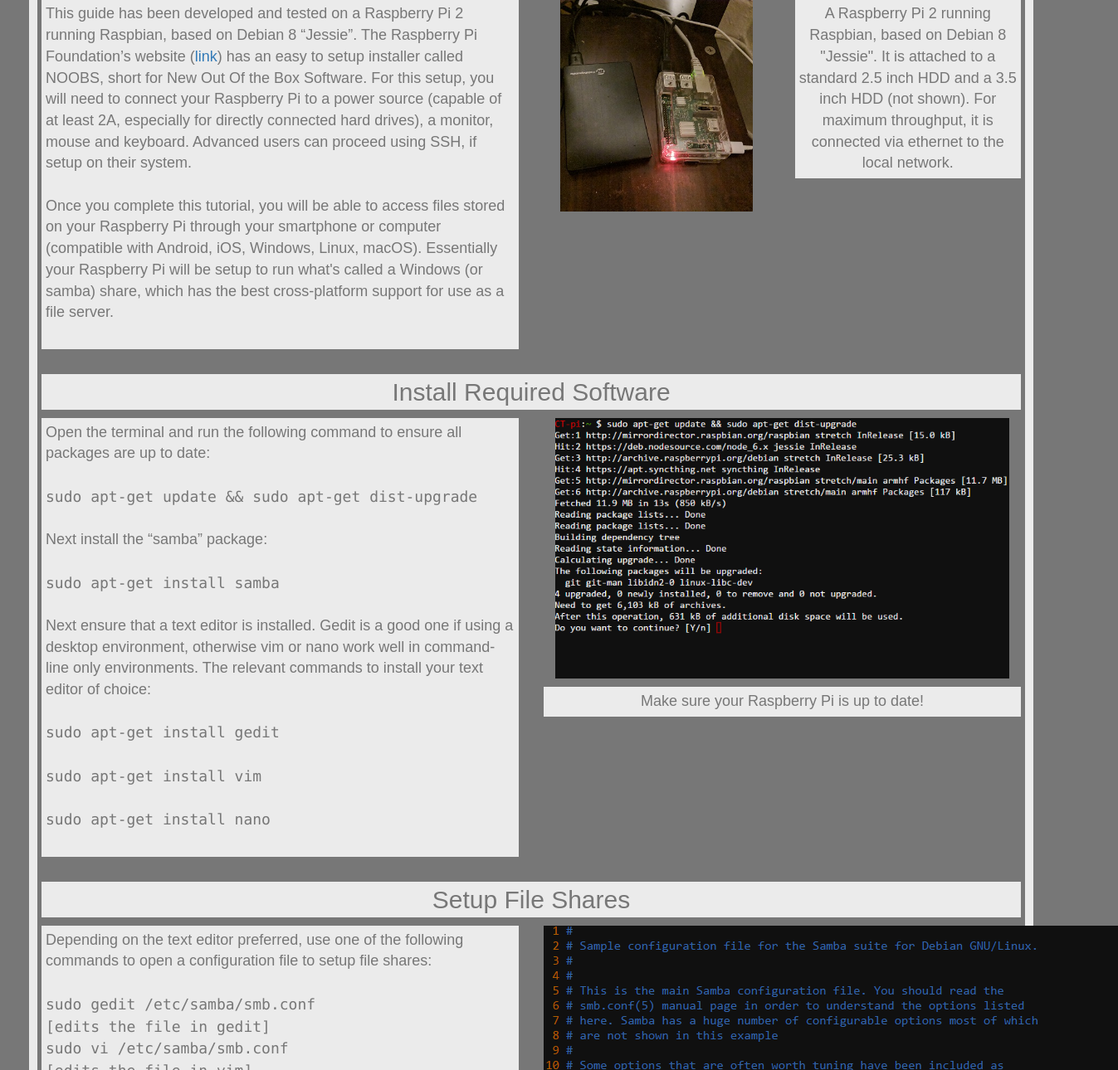
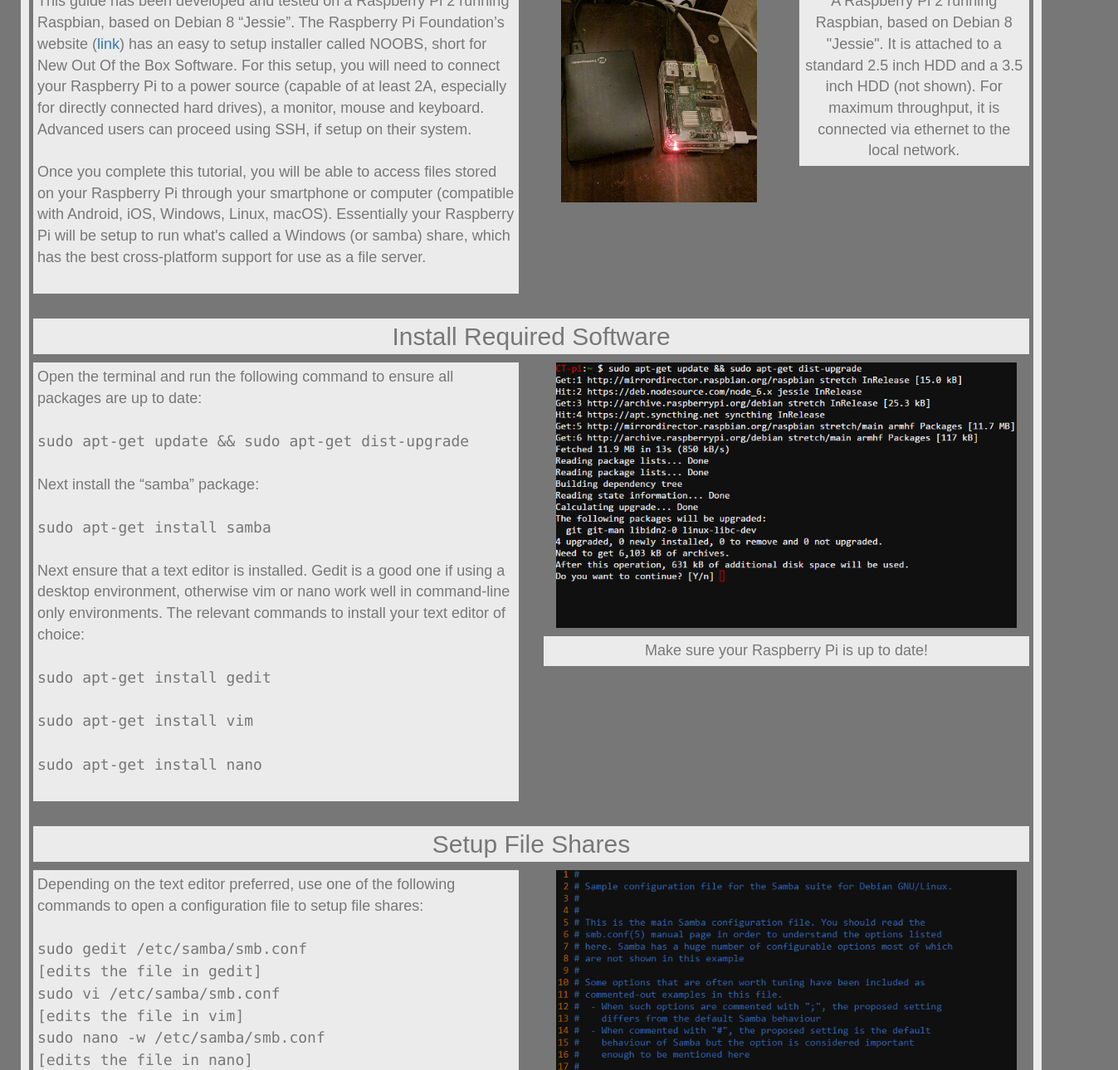
Before and after one commit to dentechy/Raspberry-Pi-File-Server-Tutorial, a plain HTML site: page index.html in a window 1280 px wide. Shown: the part 348-1638 px from the top of the page at 83% size, 1347 px wide, since content can reach past the window. Drawn offline with nearby package versions, Linux system fonts and the light colour scheme.

Commit message:
what kind of style

```diff
--- a/assets/css/style.css
+++ b/assets/css/style.css
@@ -3,13 +3,13 @@
     background-color: #777;
     font-family: 'Arial', 'Helvetica Neue', 'Helvetica', sans-serif;
     font-size: 18px;
-    margin: 10px;
+    margin: 5px;
 }
 
 header, nav, .section, .footer {
     background-color: #ebebeb;
     color: #777;
-    margin: 10px;
+    margin: 5px;
     text-align: center;
 }
 
@@ -49,7 +49,7 @@
     text-align: left;
   }
 
-#rpi-update {
+#rpi-update, #rpi-smb {
   padding-bottom: 10px;
   width: 95%;
 }
```
